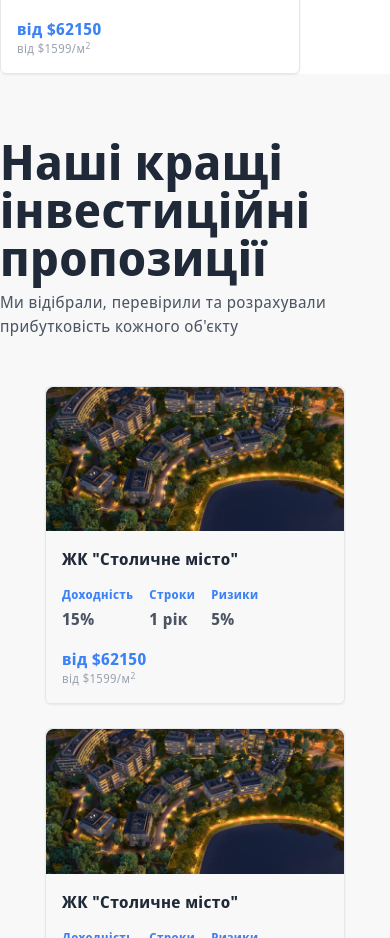
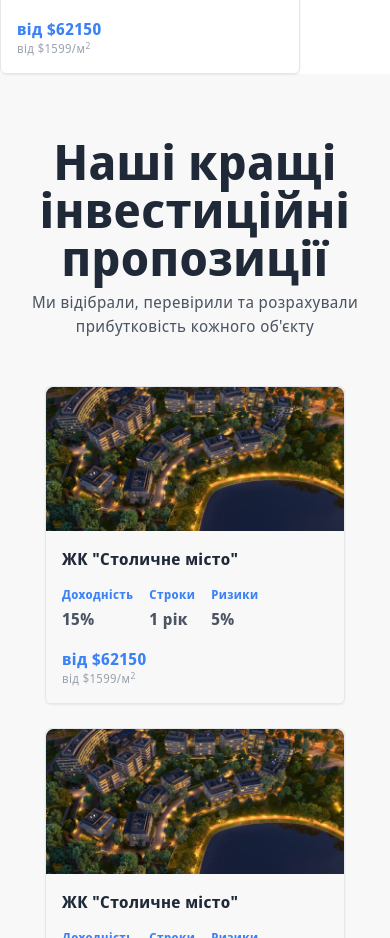
Before and after one commit to Eugene015/nextjs-imovito, a Next.js app: page / in a window 390 px wide. Shown: the part 780-1718 px from the top of the page. Built offline with nearby package versions, Linux system fonts and the light colour scheme.

Commit message:
promo section added

```diff
--- a/components/BestOffers.jsx
+++ b/components/BestOffers.jsx
@@ -5,8 +5,10 @@ function BestOffers() {
   return (
     <div className="bg-[#F8F8F8]">
       <div className="max-w-[1280px] w-full mx-auto py-16">
-        <h1 className="mb-2">Наші кращі інвестиційні пропозиції</h1>
-        <p>
+        <h1 className="mb-2 text-center md:text-left">
+          Наші кращі інвестиційні пропозиції
+        </h1>
+        <p className="text-center md:text-left">
           Ми відібрали, перевірили та розрахували прибутковість кожного об'єкту
         </p>
         <div className="flex flex-col md:flex-row justify-between items-center py-12 gap-6">
```
